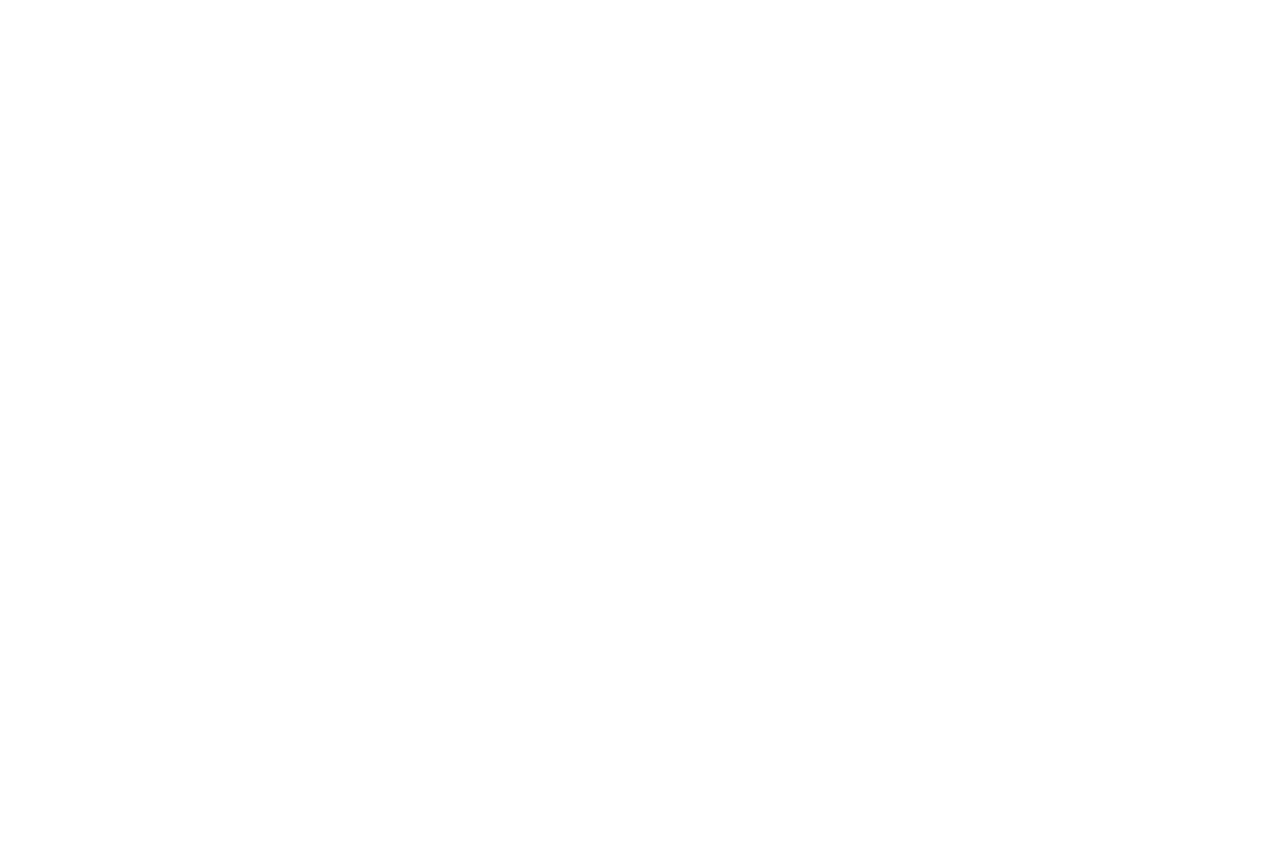
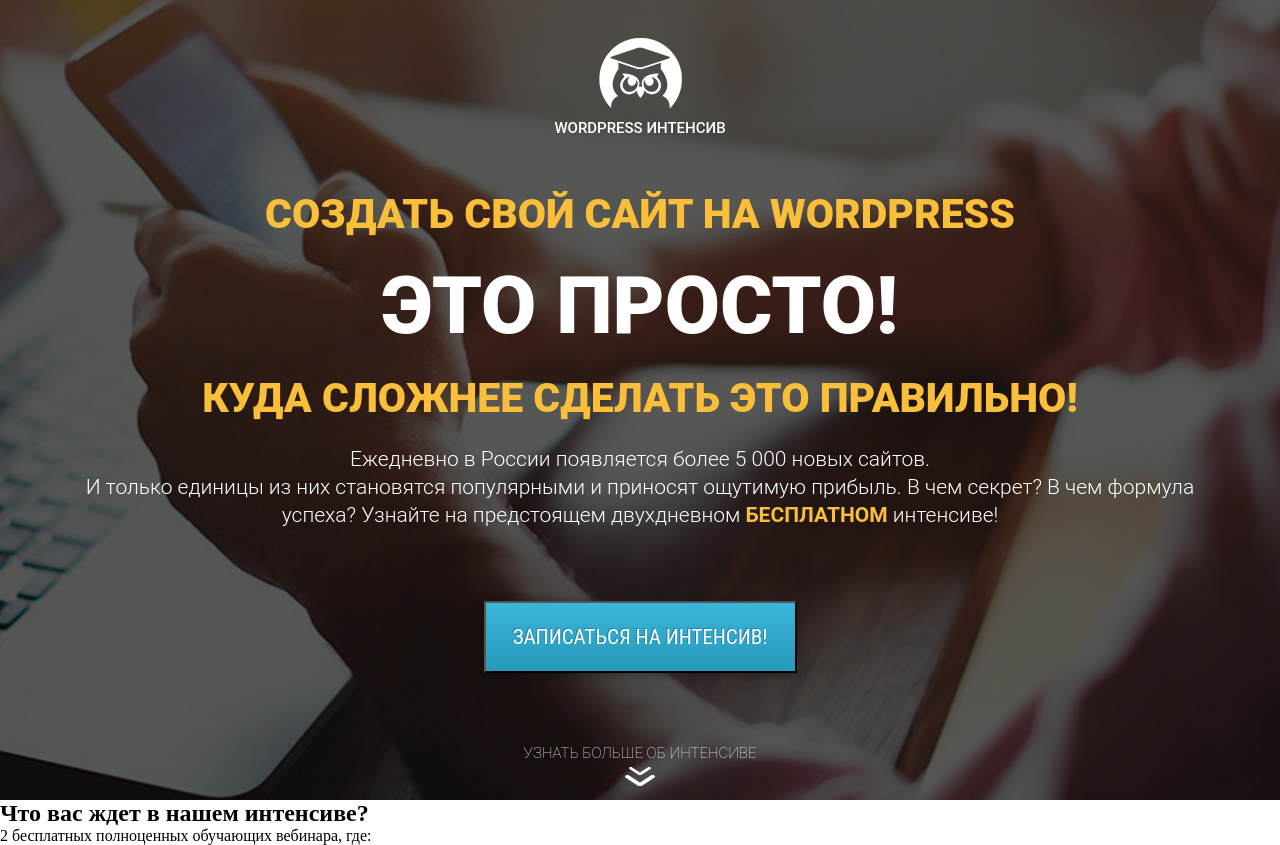
Before and after one commit to AlexMarchyk/WP-Page, a plain HTML site: page index.html in a window 1280 px wide. Before the commit the page ends 800 px from the top, so only its background shows below. Drawn offline with Linux system fonts and the light colour scheme.

Commit message:
add style

```diff
--- /dev/null
+++ b/css/style.css
@@ -0,0 +1,116 @@
+ * {
+    box-sizing: border-box;
+    margin: 0;
+    padding: 0;
+}
+
+.container{
+    width: 1140px;
+    margin: 0 auto;
+
+}
+.promo{
+    height: 800px;
+    background: url(../img/bg/main.jpg) center center/cover no-repeat;
+    padding: 38px 0px 61px 0px;
+
+}
+.logo .logo_img{
+    display: block;
+    margin: 0 auto;
+}
+.logo .logo_text{
+    font-family: Roboto;
+    font-style: normal;
+    font-weight: 500;
+    font-size: 15px;
+    text-align: center;
+    text-transform: uppercase;
+    color: white;
+    margin-top: 10px;
+}
+h1{
+    margin-top: 53px;
+}
+
+.title{
+    font-family: Roboto;
+    font-style: normal;
+    font-weight: 900;
+    font-size: 41px;
+    text-align: center;
+    color: #F9BF3B;
+    text-transform: uppercase;
+
+}
+.simple .title_big{
+    font-family: Roboto;
+    font-style: normal;
+    font-weight: 900;
+    font-size: 80px;
+    text-align: center;
+    text-transform: uppercase;
+    color: #FFFFFF;
+    margin-top: 21px;
+}
+h2.title{
+    margin-top: 21px;
+}
+.promo .promo_text{
+    font-family: Roboto;
+    font-style: normal;
+    font-weight: 300;
+    font-size: 21px;
+    line-height: 28px;
+    text-align: center;
+    color: #FFFFFF;
+    padding: 0 13px;
+    margin-top: 23px;
+
+}
+.promo .promo_text span{
+
+    font-weight: bold;
+    font-size: 21px;
+    line-height: 28px;
+    color: #F9BF3B;
+
+}
+.promo .promo_btn{
+    display: block;
+    margin: 0  auto;
+    margin-top: 72px;
+    width: 313px;
+    height: 72px;
+    background: linear-gradient(0deg, #2798B9 0%, #3AB6DA 100%);
+    box-shadow: 0px 0px 10px rgba(0, 0, 0, 0.4);
+    font-family: Roboto Condensed;
+    font-style: normal;
+    font-weight: normal;
+    font-size: 21px;
+
+    text-transform: uppercase;
+    outline: none;
+    color: #FFFFFF;
+    text-shadow: -1px -1px 0px rgba(0, 0, 0, 0.22);
+    cursor: pointer;
+}
+
+.more {
+    margin-top: 71px;
+}
+.more .more_text{
+    font-family: Roboto;
+    font-style: normal;
+    font-weight: 200;
+    font-size: 15px;
+    text-align: center;
+    text-transform: uppercase;
+    color: #FFFFFF;
+
+}
+.more .more_img{
+    display: block;
+    margin: 0 auto;
+    margin-top: 5px;
+}
--- a/index.html
+++ b/index.html
@@ -1,5 +1,5 @@
 <!DOCTYPE html>
-<html lang="en">
+<html lang="ru">
 <head>
     <meta charset="UTF-8">
     <meta http-equiv="X-UA-Compatible" content="IE=edge">
@@ -7,8 +7,39 @@
     <meta name="description" content="Page about wordpres">
     <meta name="author" content="Alex Marchyk">
     <title>Page about wordpress</title>
+    <link rel="stylesheet" href="css/style.css">
 </head>
 <body>
+    <section class="promo">
+        <div class="container">
+           <div class="logo">
+               <img src="icons/logo.png" alt="logo" class="logo_img">
+               <div class="logo_text">WordPress интенсив</div>
+           </div>
+
+           <h1 class="title">Создать свой сайт на WordPress </h1>
+           <div class="simple">
+               <h2 class="title_big">это просто!</h2>
+               <div class="line"></div>
+
+           </div>
+           <h2 class="title">Куда сложнее сделать это правильно!</h2>
+           <div class="promo_text">
+            Ежедневно в России появляется более 5 000 новых сайтов.<br>И только единицы из них становятся популярными и приносят ощутимую прибыль. В чем секрет? В чем формула успеха? Узнайте на предстоящем двухдневном <span>БЕСПЛАТНОМ</span> интенсиве!
+           </div>
+           <button class="promo_btn">Записаться на интенсив!</button>
+
+           <div class="more">
+               <div class="more_text">узнать больше об интенсиве</div>
+               <img src="icons/arrow_down.png" alt="down" class="more_img">
+           </div>
+        </div>
+    </section>
+    <section class="waiting">
+        <h2 class="waiting_header">Что вас ждет в нашем интенсиве?</h2>
+        <div class="waiting_divider"></div>
+        <div class="waiting_subheader">2 бесплатных полноценных обучающих вебинара, где:</div>
+    </section>
 
 </body>
 </html>
```
Also changed, not shown: js/main.js (added).
